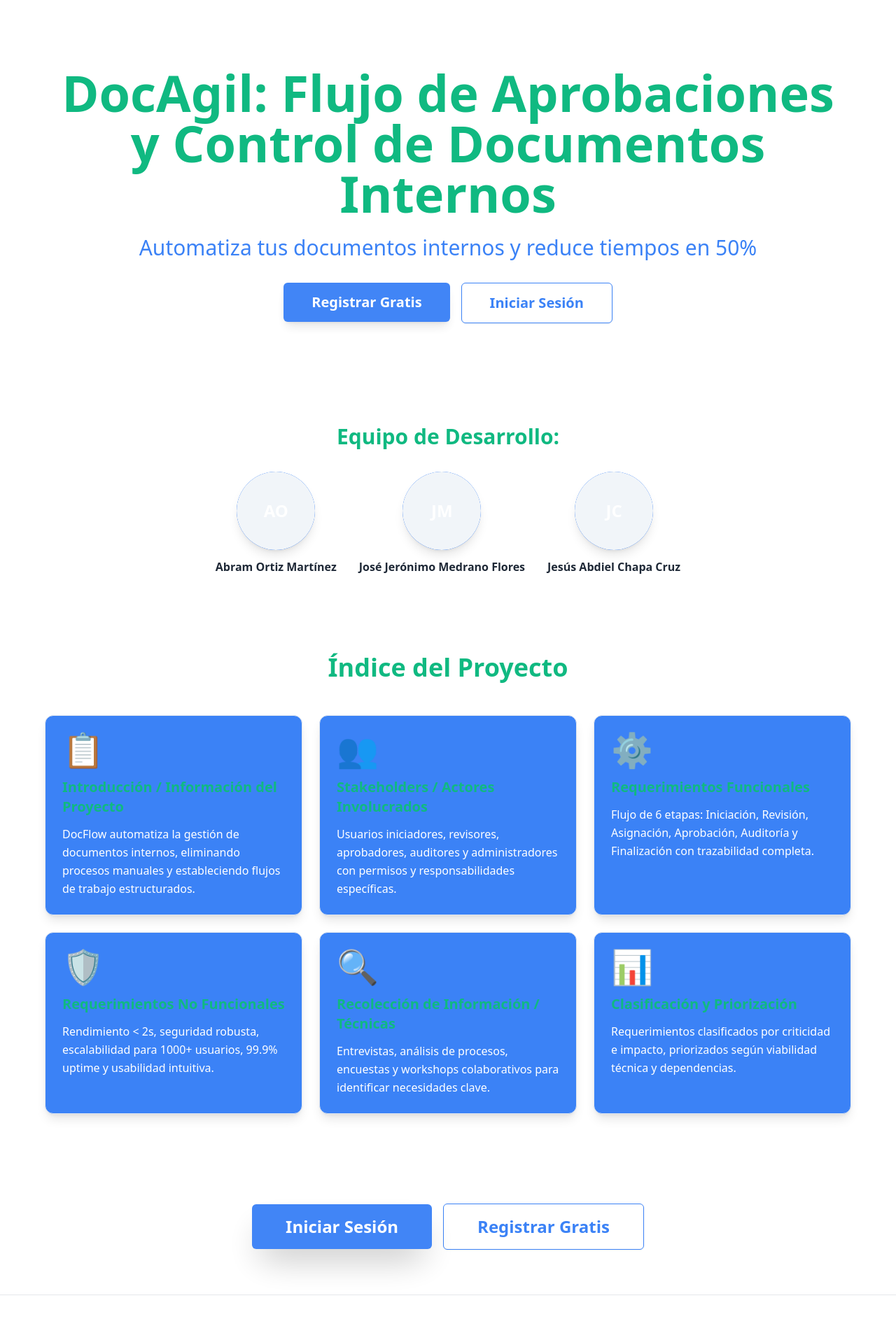
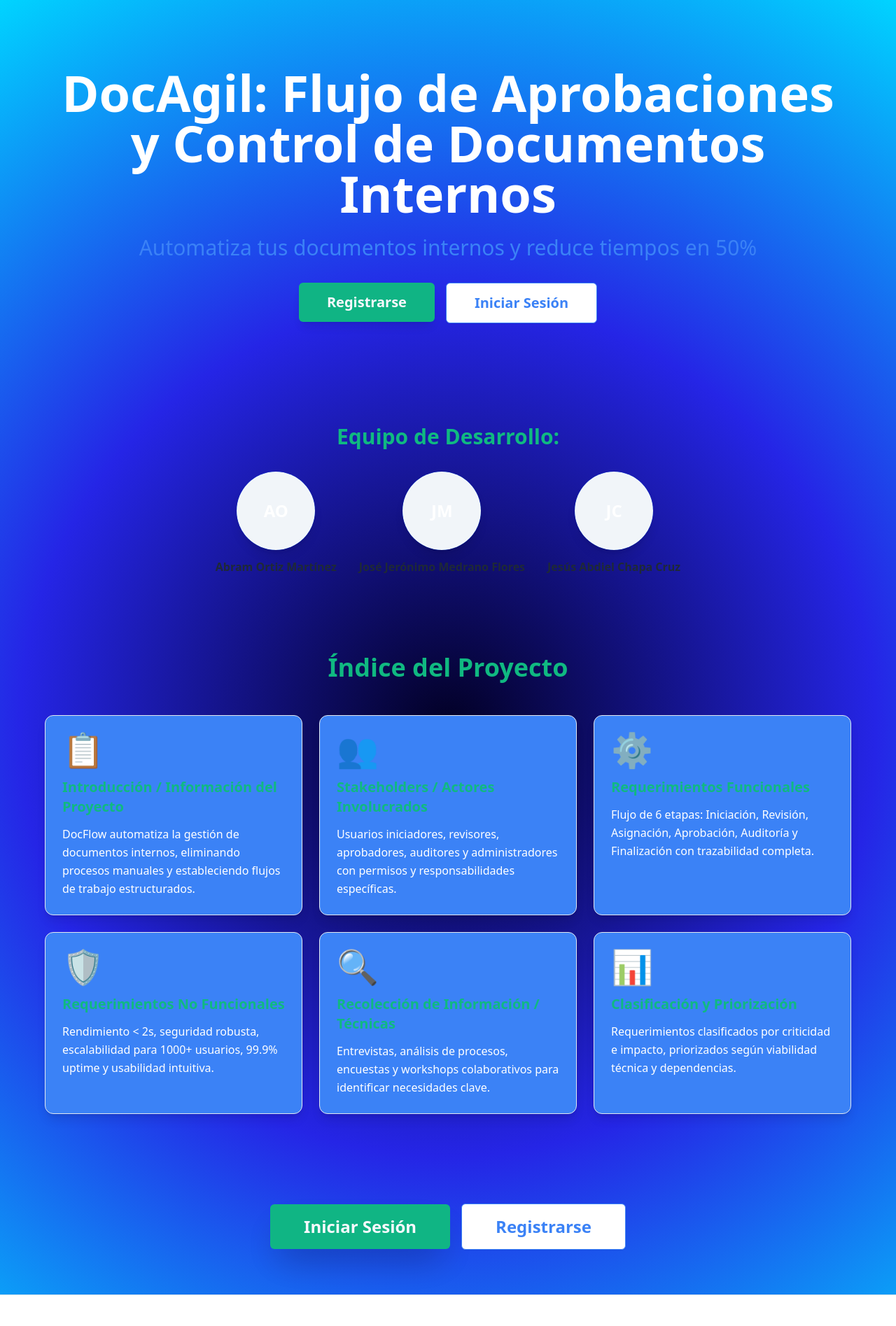
Before and after one commit to Jeronimo19/docagilsw, a React app: page /#/ in a window 1280 px wide. Shown: the top 1895 px of the page at 70% size. Built offline with nearby package versions, Linux system fonts and the light colour scheme; the HTML template or start-up script is replaced by a standard one.

Commit message:
actulizado

```diff
--- a/src/pages/Landing.tsx
+++ b/src/pages/Landing.tsx
@@ -58,11 +58,11 @@ export default function Landing() {
   ];
 
   return (
-    <div className="min-h-screen bg-white">
+<div className="min-h-screen bg-[radial-gradient(circle,rgba(2,0,36,1),rgba(37,37,230,1),rgba(0,212,255,1))]">
       {/* Hero Section */}
       <section className="px-6 py-16 md:py-24">
         <div className="mx-auto max-w-6xl text-center">
-          <h1 className="mb-6 font-sans text-5xl font-bold text-[#10B981] md:text-6xl lg:text-7xl">
+          <h1 className="mb-6 font-sans text-5xl font-bold text-[#ffffff] md:text-6xl lg:text-7xl">
             DocAgil: Flujo de Aprobaciones y Control de Documentos Internos
           </h1>
           <p className="mb-8 text-2xl font-medium text-[#3B82F6] md:text-3xl">
@@ -72,16 +72,16 @@ export default function Landing() {
             <Link to="/registro">
               <Button
                 size="lg"
-                className="animate-pulse bg-[#3B82F6] px-10 py-7 text-xl font-semibold text-white shadow-lg transition-all hover:bg-[#10B981] hover:shadow-xl"
+                className="animate-pulse bg-[#10B981] px-10 py-7 text-xl font-semibold text-white shadow-lg transition-all hover:bg-[#0A0480] hover:shadow-xl"
               >
-                Registrar Gratis
+                Registrarse
               </Button>
             </Link>
             <Link to="/login">
               <Button
                 size="lg"
                 variant="outline"
-                className="px-10 py-7 text-xl font-semibold text-[#3B82F6] border-[#3B82F6] hover:bg-[#3B82F6] hover:text-white"
+                className="px-10 py-7 text-xl font-semibold text-[#3B82F6] border-[#3B82F6] hover:bg-[#10B981] hover:text-white"
               >
                 Iniciar Sesión
               </Button>
@@ -137,7 +137,7 @@ export default function Landing() {
           <Link to="/login">
             <Button
               size="lg"
-              className="animate-pulse bg-[#3B82F6] px-12 py-8 text-2xl font-bold text-white shadow-2xl transition-all hover:scale-110 hover:bg-[#10B981]"
+              className="animate-pulse bg-[#10B981] px-12 py-8 text-2xl font-bold text-white shadow-2xl transition-all hover:scale-110 hover:bg-[#0A0480]"
             >
               Iniciar Sesión
             </Button>
@@ -146,9 +146,9 @@ export default function Landing() {
             <Button
               size="lg"
               variant="outline"
-              className="px-12 py-8 text-2xl font-bold text-[#3B82F6] border-[#3B82F6] hover:bg-[#3B82F6] hover:text-white"
+              className="px-12 py-8 text-2xl font-bold text-[#3B82F6] border-[#3B82F6] hover:bg-[#10B981] hover:text-white"
             >
-              Registrar Gratis
+              Registrarse
             </Button>
           </Link>
         </div>
@@ -158,7 +158,7 @@ export default function Landing() {
       <footer className="border-t border-gray-200 bg-white px-6 py-10">
         <div className="mx-auto max-w-6xl">
           <div className="mb-6 text-center">
-            <h3 className="text-3xl font-bold text-[#10B981]">DocFlow</h3>
+            <h3 className="text-3xl font-bold text-[#10B981]">DocAgil</h3>
           </div>
           <div className="mb-4 flex justify-center gap-6">
             <a href="#" className="font-medium text-[#3B82F6] transition-colors hover:text-[#10B981]">
```
